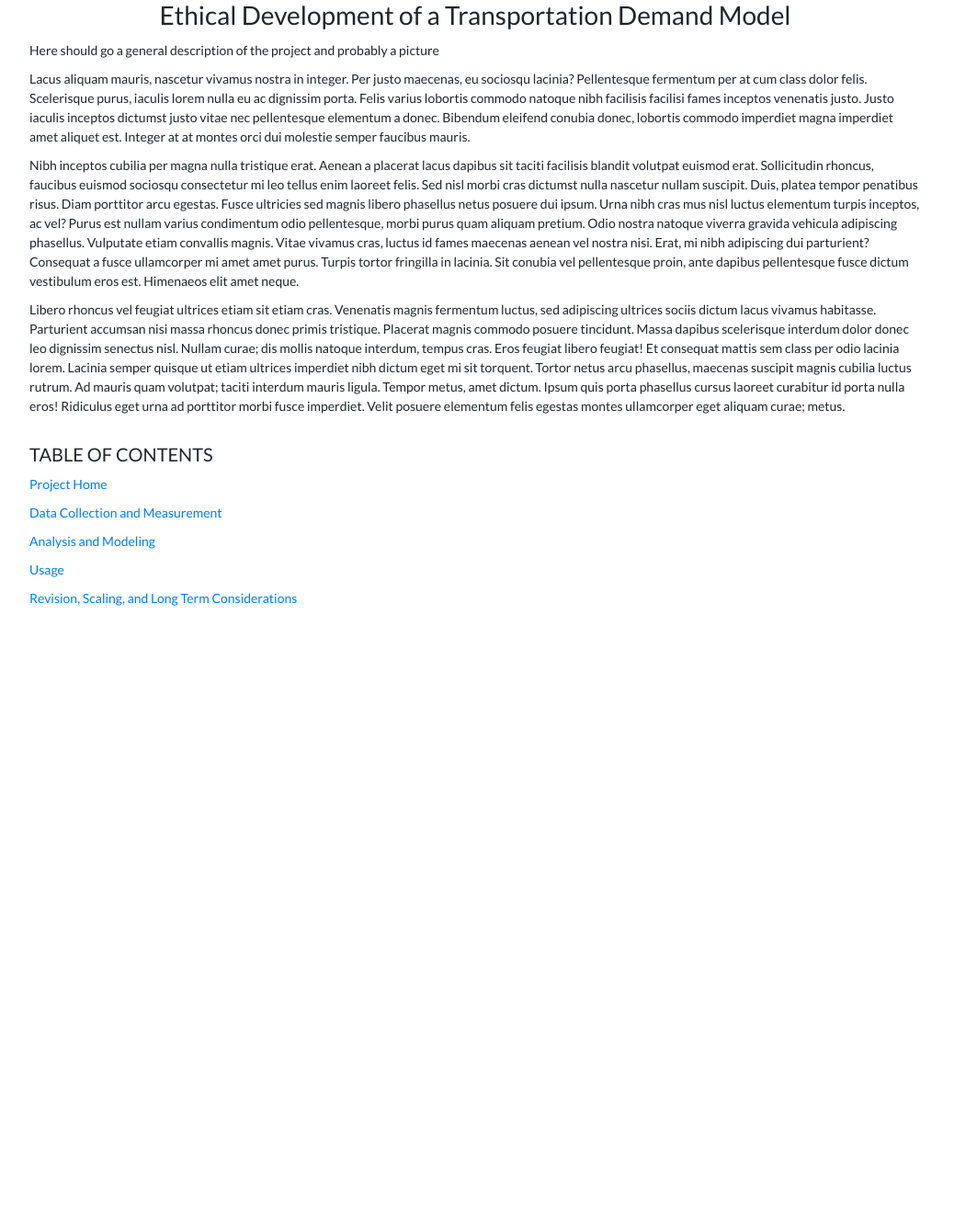
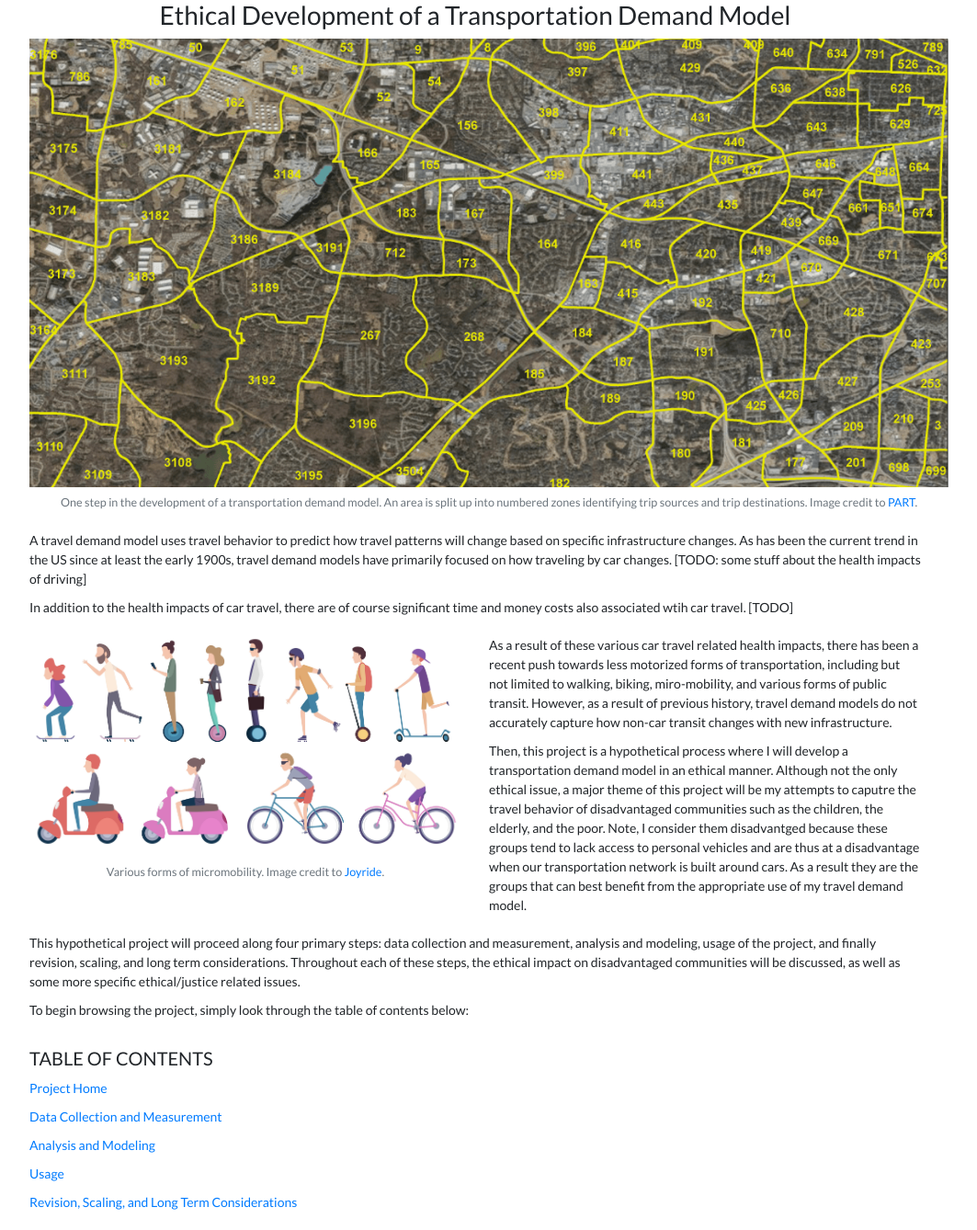
Before and after one commit to twigtheoracle/twigtheoracle.com, a Django app: page /projects/ethical_tdm in a window 1280 px wide. Shown: the part 70-1408 px from the top of the page at 92% size, without its empty margins (123-1186 px from the left). Before the commit the page ends 729 px from the top, so only its background shows below. Run offline with Django 3.2, Linux system fonts and the light colour scheme; some libraries are stand-ins or nearby versions.

Commit message:
Home page first draft

```diff
--- a/website/mysite/templates/projects.html
+++ b/website/mysite/templates/projects.html
@@ -11,7 +11,7 @@
 <div class="paragraphs text-left">
 
     <!-- Rock Climbing Recommender -->
-    <div class="container site-width" id="rc-rec" style="margin-bottom: 20px;">
+    <div class="container site-width" id="rc-rec">
         <div class="row">
             <h4 class="text-center mx-auto">
                 <div class="boxed"><span style="font-family: 'Rock Salt', cursive;"><b>OnSight</b></span>: Rock Climbing Recommender</div>
@@ -36,7 +36,7 @@
     </div>
 
     <!-- Stock Data -->
-    <div class="container site-width" id="stock-data" style="margin-bottom: 20px;">
+    <div class="container site-width" id="stock-data">
         <div class="row">
             <h4 class="text-center mx-auto">
                 <div class="boxed">Stock Data</div>
@@ -58,7 +58,7 @@
     </div>
 
     <!-- PHIL 174 Final Project -->
-    <div class="container site-width" id="stock-data" style="margin-bottom: 20px;">
+    <div class="container site-width" id="stock-data">
         <div class="row">
             <h4 class="text-center mx-auto">
                 <div class="boxed">Ethical Development of a Transportation Demand Model</div>
--- a/website/mysite/templates/projects/ethical_tdm.html
+++ b/website/mysite/templates/projects/ethical_tdm.html
@@ -16,13 +16,32 @@
     <!-- Description of the project -->
     <div class="container site-width" style="margin-bottom: 20px;">
 
-        <p>Here should go a general description of the project and probably a picture</p>
+        <figure class="figure site-width" style="margin-bottom: 10px;">
+            <img src="{% static 'mysite/tdm_example.png' %}" class="figure-img img-fluid site-width" style="height: auto;">
+            <figcaption class="figure-caption text-center">One step in the development of a transportation demand model. An area is split up into numbered zones identifying trip sources and trip destinations. Image credit to <a rel="noopener noreferrer" target="_blank" href="https://www.partnc.org/">PART</a>.</figcaption>
+        </figure>
 
-        <p>Lacus aliquam mauris, nascetur vivamus nostra in integer. Per justo maecenas, eu sociosqu lacinia? Pellentesque fermentum per at cum class dolor felis. Scelerisque purus, iaculis lorem nulla eu ac dignissim porta. Felis varius lobortis commodo natoque nibh facilisis facilisi fames inceptos venenatis justo. Justo iaculis inceptos dictumst justo vitae nec pellentesque elementum a donec. Bibendum eleifend conubia donec, lobortis commodo imperdiet magna imperdiet amet aliquet est. Integer at at montes orci dui molestie semper faucibus mauris.</p>
+        <p>A travel demand model uses travel behavior to predict how travel patterns will change based on specific infrastructure changes. As has been the current trend in the US since at least the early 1900s, travel demand models have primarily focused on how traveling by car changes. [TODO: some stuff about the health impacts of driving]</p>
 
-        <p>Nibh inceptos cubilia per magna nulla tristique erat. Aenean a placerat lacus dapibus sit taciti facilisis blandit volutpat euismod erat. Sollicitudin rhoncus, faucibus euismod sociosqu consectetur mi leo tellus enim laoreet felis. Sed nisl morbi cras dictumst nulla nascetur nullam suscipit. Duis, platea tempor penatibus risus. Diam porttitor arcu egestas. Fusce ultricies sed magnis libero phasellus netus posuere dui ipsum. Urna nibh cras mus nisl luctus elementum turpis inceptos, ac vel? Purus est nullam varius condimentum odio pellentesque, morbi purus quam aliquam pretium. Odio nostra natoque viverra gravida vehicula adipiscing phasellus. Vulputate etiam convallis magnis. Vitae vivamus cras, luctus id fames maecenas aenean vel nostra nisi. Erat, mi nibh adipiscing dui parturient? Consequat a fusce ullamcorper mi amet amet purus. Turpis tortor fringilla in lacinia. Sit conubia vel pellentesque proin, ante dapibus pellentesque fusce dictum vestibulum eros est. Himenaeos elit amet neque.</p>
+        <p>In addition to the health impacts of car travel, there are of course significant time and money costs also associated wtih car travel. [TODO]</p>
 
-        <p>Libero rhoncus vel feugiat ultrices etiam sit etiam cras. Venenatis magnis fermentum luctus, sed adipiscing ultrices sociis dictum lacus vivamus habitasse. Parturient accumsan nisi massa rhoncus donec primis tristique. Placerat magnis commodo posuere tincidunt. Massa dapibus scelerisque interdum dolor donec leo dignissim senectus nisl. Nullam curae; dis mollis natoque interdum, tempus cras. Eros feugiat libero feugiat! Et consequat mattis sem class per odio lacinia lorem. Lacinia semper quisque ut etiam ultrices imperdiet nibh dictum eget mi sit torquent. Tortor netus arcu phasellus, maecenas suscipit magnis cubilia luctus rutrum. Ad mauris quam volutpat; taciti interdum mauris ligula. Tempor metus, amet dictum. Ipsum quis porta phasellus cursus laoreet curabitur id porta nulla eros! Ridiculus eget urna ad porttitor morbi fusce imperdiet. Velit posuere elementum felis egestas montes ullamcorper eget aliquam curae; metus.</p>
+        <div class="row">
+            <div class="col-sm-6">
+                <figure class="figure w100">
+                    <img src="{% static 'mysite/micromobility.jpg' %}" class="figure-img img-fluid" style="height: auto;">
+                    <figcaption class="figure-caption text-center">Various forms of micromobility. Image credit to <a rel="noopener noreferrer" target="_blank" href="https://joyride.city">Joyride</a>.</figcaption>
+                </figure>
+            </div>
+            <div class="col-sm-6">
+                <p>As a result of these various car travel related health impacts, there has been a recent push towards less motorized forms of transportation, including but not limited to walking, biking, miro-mobility, and various forms of public transit. However, as a result of previous history, travel demand models do not accurately capture how non-car transit changes with new infrastructure.</p>
+
+                <p>Then, this project is a hypothetical process where I will develop a transportation demand model in an ethical manner. Although not the only ethical issue, a major theme of this project will be my attempts to caputre the travel behavior of disadvantaged communities such as the children, the elderly, and the poor. Note, I consider them disadvantged because these groups tend to lack access to personal vehicles and are thus at a disadvantage when our transportation network is built around cars. As a result they are the groups that can best benefit from the appropriate use of my travel demand model.</p>
+            </div>
+        </div>
+
+        <p>This hypothetical project will proceed along four primary steps: data collection and measurement, analysis and modeling, usage of the project, and finally revision, scaling, and long term considerations. Throughout each of these steps, the ethical impact on disadvantaged communities will be discussed, as well as some more specific ethical/justice related issues.</p>
+
+        <p>To begin browsing the project, simply look through the table of contents below:</p>
 
     </div>
 
```
Also changed, not shown: website/static/mysite/micromobility.jpg (added), website/static/mysite/tdm_example.png (added).
